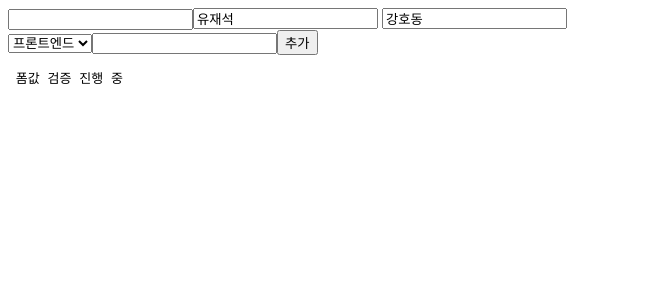
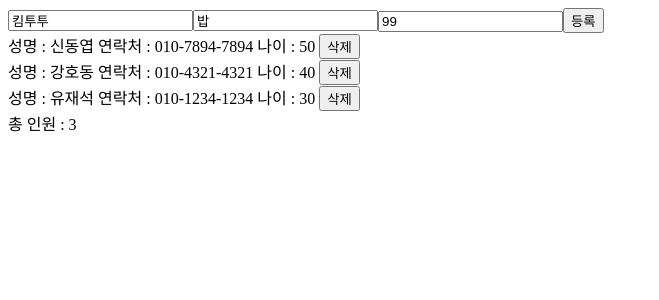
Before and after one commit to Hyeongjin3581/KDT2026_react, a React (Vite) app: page / in a window 1280 px wide. Shown: the top 300 px of the page, without its empty margins (0-659 px from the left). Built offline with nearby package versions, Linux system fonts and the light colour scheme.

Commit message:
09/15/4h

```diff
--- a/src/example/Practice1/Practice1.jsx
+++ b/src/example/Practice1/Practice1.jsx
@@ -8,7 +8,7 @@
     1. main.jsx 에서 컴포넌트 import 한다.
     2. import 한 컴포넌트를 create.render( <컴포넌트/> )
 */
-export default function Practice1( props ){ // 상위
+export default function Practice1(  ){ // 상위
     const data = [
     { name: 'Hedy Lamarr', imageUrl: 'https://i.pravatar.cc/150?img=47' },
     { name: 'Grace Hopper', imageUrl: 'https://i.pravatar.cc/150?img=48' },
--- a/src/example/day03/Component2.jsx
+++ b/src/example/day03/Component2.jsx
@@ -39,7 +39,8 @@ export default function Component2(  ){
     return(<>
     <input/>
     <input value={입력받은값}/> {/* value에 초기화하면 재렌더링 없이 수정불가능 / 불변성  */}
-    <input value={입력받은값2} onChange={(e) => { set입력받은값2(e.target.value); }}/>    {/* onChange 합성이벤트에다가 set 함수를 렌더링 함. */}
+    <input value={입력받은값2} onChange={(e) => { set입력받은값2(e.target.value); }}/>
+    {/* onChange 합성이벤트에다가 set 함수를 렌더링 함. */}
         <WriteForm writeAction={(gu,ti) => {
             if(gu !== '' && ti !== ''){
                 let frmValue = `검증완료 : ${gu} , ${ti}`
--- /dev/null
+++ b/src/example/day03/Component3.jsx
@@ -0,0 +1,38 @@
+import { useState } from "react";
+
+const TopComp = ({MyData}) => {
+    return(<>
+        <ol>
+            <li>프론트엔드</li>
+            <ul>
+                {MyData.front.map((item,i) => <li key={i}>{item}</li>)}
+            </ul>
+            <li>백엔드</li>
+            <ul>
+                {MyData.back.map((item,i) =><li key={i}>{item}</li>)}
+            </ul>
+        </ol>
+    </>)
+}
+
+export default function Component3() {
+    const [MyData , setMyData] = useState({
+        front : ['HTML5' , 'CSS3' , 'Javascript' , 'jQuery'],
+        back : ['Java' , 'Oracle' , 'JSP' , 'Spring Boot'],
+    });
+    const addFront =() => {
+        MyData.front.push('React');
+        setMyData(MyData);
+    }
+    const addBack = () => {
+        const newBack = [...MyData.back , 'Node.js'];
+        const newMyData = {...MyData , back:newBack};
+        setMyData(newMyData);
+    }
+    return(<>
+        <h2>React-Shallow Comparison</h2>
+        <TopComp MyData={MyData}/>
+        <button type="button" onClick={addFront}>프론트추가</button>
+        <button type="button" onClick={addBack}>백엔드추가</button>
+    </>)
+}
--- /dev/null
+++ b/src/example/practice2/Practice2.jsx
@@ -0,0 +1,47 @@
+import { useState } from "react"
+
+export default function Practice2(){
+    const [ name , setName ] = useState('킴투투');
+    const [ phone , setPhone ] = useState('밥');
+    const [ age , setAge ] = useState(99);
+    const [ members, setMembers ] = useState([
+        { name: '신동엽', phone: '010-7894-7894', age: 50 },
+        { name: '강호동', phone: '010-4321-4321', age: 40 },
+        { name: '유재석', phone: '010-1234-1234', age: 30 }
+    ]); // 빈배열 선언
+
+    const 등록함수 = () => {
+        const obj = {name, phone, age}
+        members.push(obj);
+        setMembers([...members])// 렌더링을 위한 member setter 하기.
+    }
+
+    const 삭제함수 =(index)=> {
+        members.splice(index , 1)
+        setMembers([...members])
+    }
+
+    return(<>
+        <input value={name} onChange={(e) => {setName(e.target.value); }}/>
+        <input value={phone} onChange={(e) => {setPhone(e.target.value); }}/>
+        <input value={age} onChange={(e) => {setAge(e.target.value); }}/>
+        <button onClick={등록함수}>등록</button>
+        <br/>
+        {
+            members.map ( (n , index) => {
+                return(<>
+                    <div>
+                        <span> 성명 : {n.name} </span>
+                        <span> 연락처 : {n.phone} </span>
+                        <span> 나이 : {n.age} </span>
+                        {/* {index} */}
+                        <button onClick={ () => 삭제함수(index)}>
+                            삭제
+                        </button>
+                    </div>
+                </>);
+            })
+        }
+        <div>총 인원 : {members.length} </div>
+    </>)
+}
--- a/src/main.jsx
+++ b/src/main.jsx
@@ -44,5 +44,11 @@ const create = createRoot( root );
 // import Component1 from "./example/day03/Component1";
 // create.render(<Component1></Component1>)
 
-import Component2 from "./example/day03/Component2";
-create.render(<Component2></Component2>)
+// import Component2 from "./example/day03/Component2";
+// create.render(<Component2></Component2>)
+
+// import Component3 from "./example/day03/Component3";
+// create.render(<Component3></Component3>)
+
+import Practice2 from "./example/Practice2/practice2";
+create.render(<Practice2></Practice2>)
```
